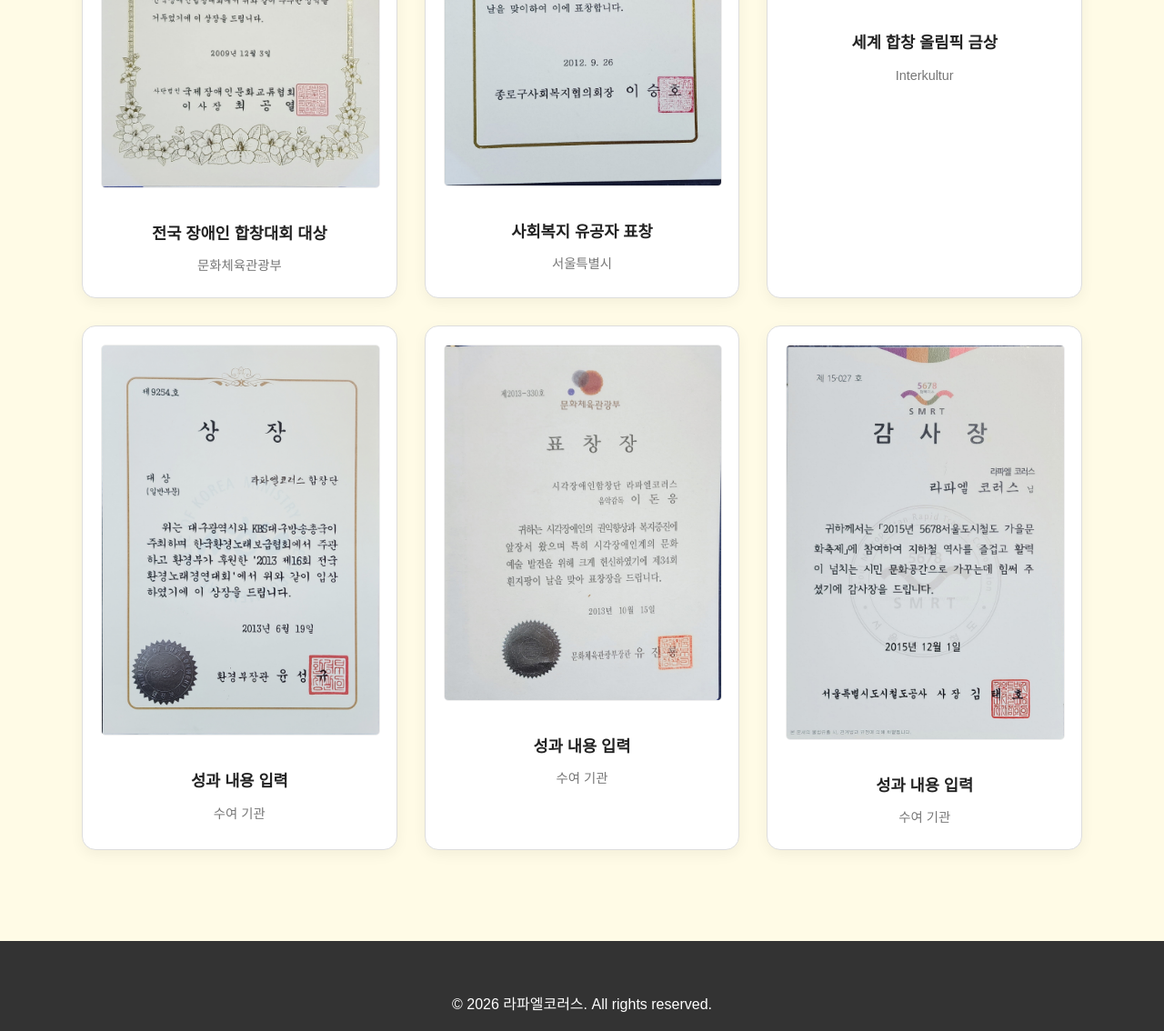
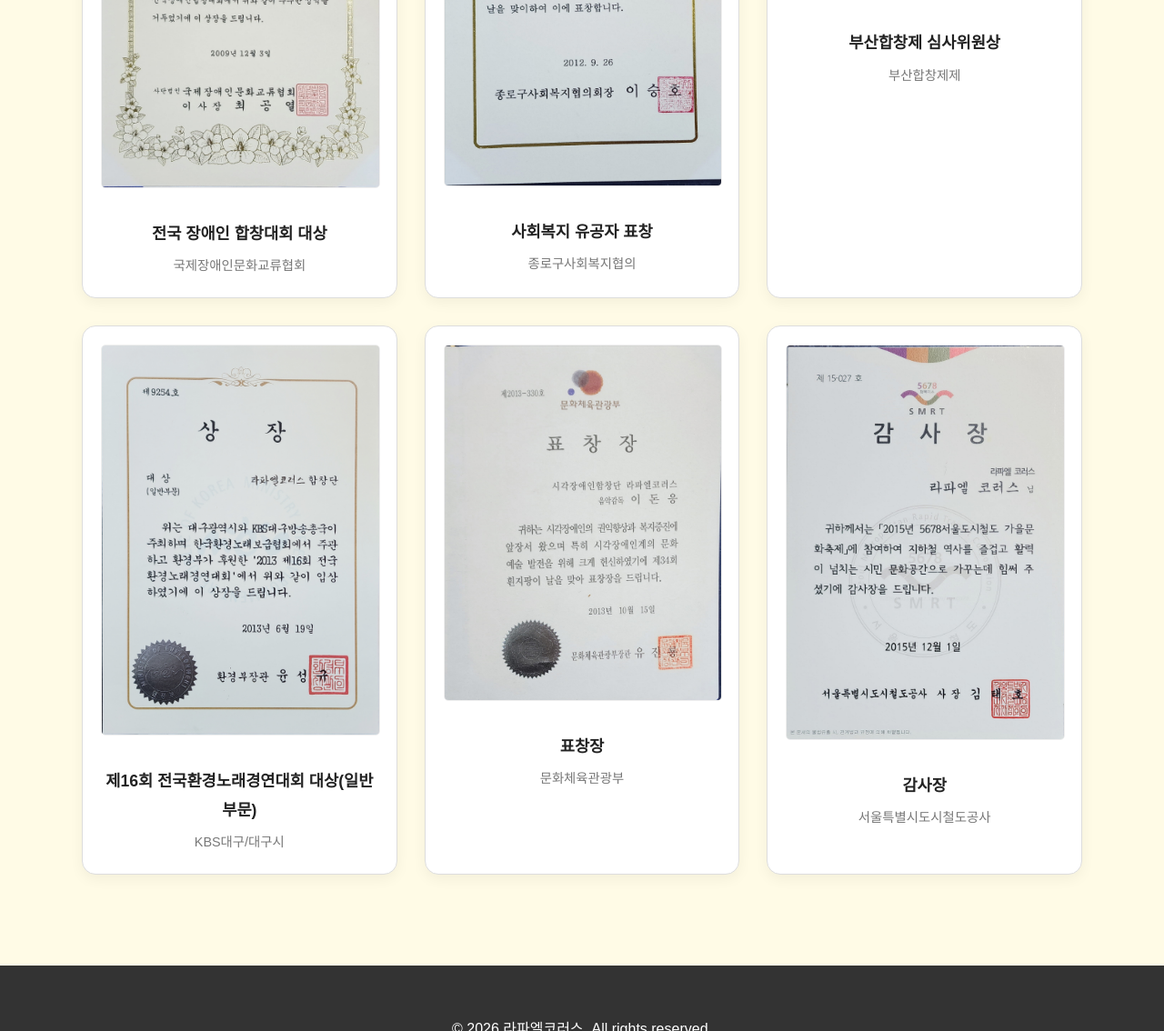
Before and after one commit to RaphaelChorus/raphaelchorus.github.io, a plain HTML site: page about.html in a window 1280 px wide. Shown: the part 818-1952 px from the top of the page at 91% size. Drawn offline with Linux system fonts and the light colour scheme.

Commit message:
Update about.html

```diff
--- a/about.html
+++ b/about.html
@@ -101,37 +101,37 @@
                 <article class="award-card">
                     <img src="award1.jpg" alt="상장1">
                     <p>전국 장애인 합창대회 대상</p>
-                    <span>문화체육관광부</span>
+                    <span>국제장애인문화교류협회</span>
                 </article>
 
                 <article class="award-card">
                     <img src="award2.jpg" alt="상장2">
                     <p>사회복지 유공자 표창</p>
-                    <span>서울특별시</span>
+                    <span>종로구사회복지협의</span>
                 </article>
 
                 <article class="award-card">
                     <img src="award3.jpg" alt="상장3">
-                    <p>세계 합창 올림픽 금상</p>
-                    <span>Interkultur</span>
+                    <p>부산합창제 심사위원상</p>
+                    <span>부산합창제제</span>
                 </article>
 
                 <article class="award-card">
                     <img src="award4.jpg" alt="상장4">
-                    <p>성과 내용 입력</p>
-                    <span>수여 기관</span>
+                    <p>제16회 전국환경노래경연대회 대상(일반부문)</p>
+                    <span>KBS대구/대구시</span>
                 </article>
 
                 <article class="award-card">
                     <img src="award5.jpg" alt="상장5">
-                    <p>성과 내용 입력</p>
-                    <span>수여 기관</span>
+                    <p>표창장</p>
+                    <span>문화체육관광부</span>
                 </article>
 
                 <article class="award-card">
                     <img src="award6.jpg" alt="상장6">
-                    <p>성과 내용 입력</p>
-                    <span>수여 기관</span>
+                    <p>감사장</p>
+                    <span>서울특별시도시철도공사</span>
                 </article>
             </div>
         </section>
```
